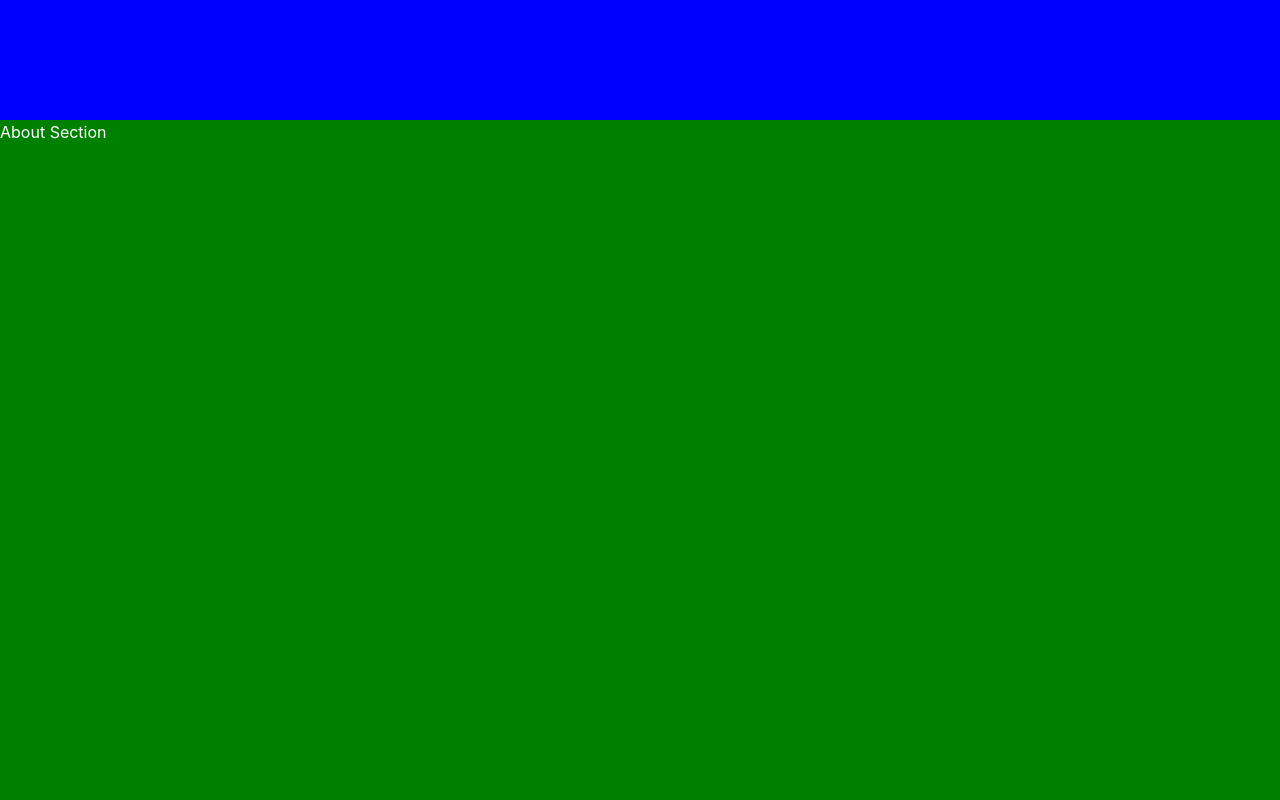
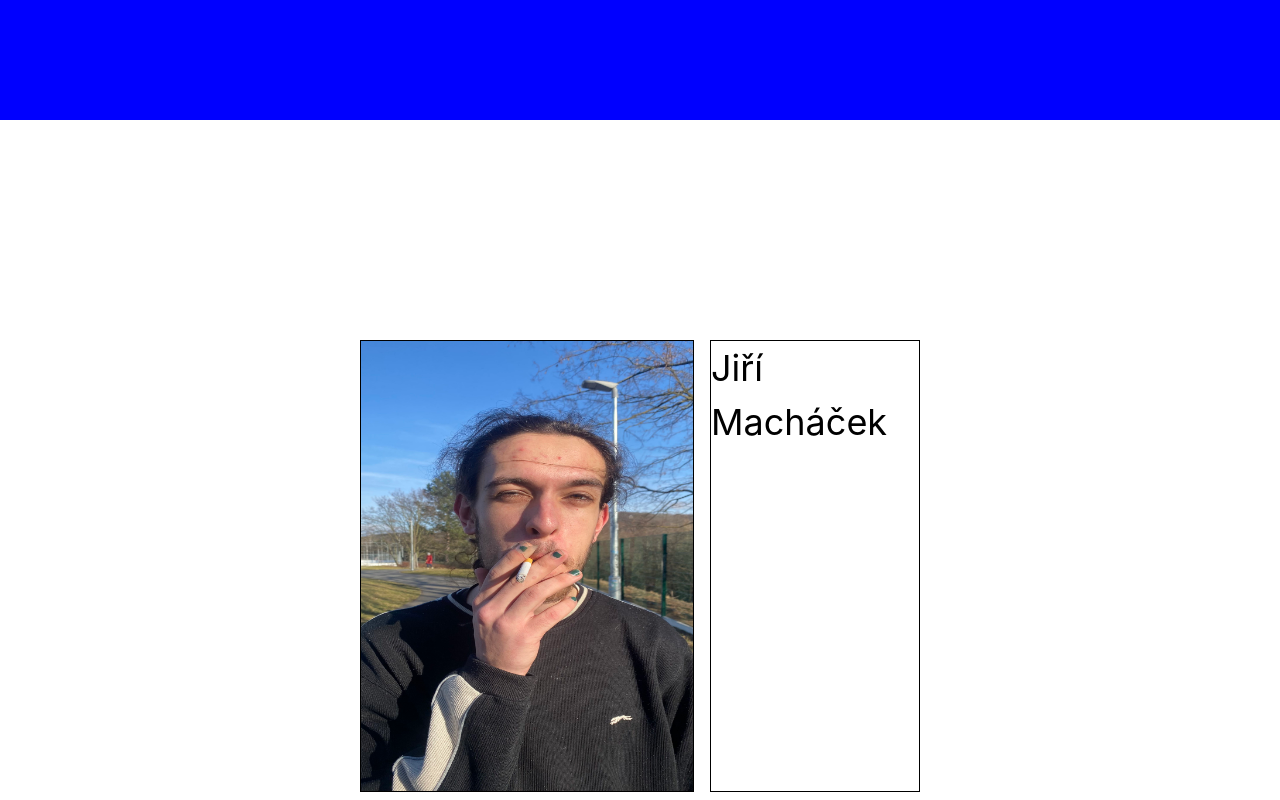
Before and after one commit to codemalcolm/photography-portfolio, a React (Vite) app in the folder photography-portfolio/: page / in a window 1280 px wide. Shown: the part 1480-2280 px from the top of the page. Built offline with nearby package versions, Linux system fonts and the light colour scheme.

Commit message:
auto scroll on scroll-down

```diff
--- a/photography-portfolio/src/Layouts/PageLayout.jsx
+++ b/photography-portfolio/src/Layouts/PageLayout.jsx
@@ -1,7 +1,5 @@
-import React from "react";
 import { Box, Flex } from "@chakra-ui/react";
 import Navbar from "../Navigation/Navbar";
-import useSmoothScroll from "../hooks/useSmoothScroll";
 
 const PageLayout = ({ children }) => {
   return (
--- a/photography-portfolio/src/Navigation/Navbar.jsx
+++ b/photography-portfolio/src/Navigation/Navbar.jsx
@@ -12,7 +12,6 @@ import {
 	DrawerCloseButton,
 } from "@chakra-ui/react";
 import { useDisclosure } from "@chakra-ui/react";
-import useSmoothScroll from "../hooks/useSmoothScroll.js";
 import { useSmoothScrollContext } from "../contexts/SmoothScrollContext.jsx";
 
 const Navbar = () => {
--- a/photography-portfolio/src/Pages/TestPage.jsx
+++ b/photography-portfolio/src/Pages/TestPage.jsx
@@ -1,10 +1,45 @@
 import { Box, Button } from "@chakra-ui/react";
 import img1 from "../assets/images/roadsigns3.jpg";
 import useSmoothScroll from "../hooks/useSmoothScroll";
+import { useEffect, useState } from "react";
+import { useSmoothScrollContext } from "../contexts/SmoothScrollContext"
+import AboutSection from "../components/AboutSection";
 
 const TestPage = () => {
+  const sections = ["#landing-section", "#first-section", "#second-section", "#third-section"];
 
-    const { scrollContainerRef, scrollToSection } = useSmoothScroll();
+    const { scrollToSection } = useSmoothScrollContext();
+    const { scrollContainerRef} = useSmoothScroll();
+    const [currentSectionIndex, setCurrentSectionIndex] = useState(0);
+    const [isScrolling, setIsScrolling] = useState(false);
+    const [lastScrollY, setLastScrollY] = useState(0);
+
+    // useEffect(() => {
+    //   const handleScroll = () => {
+    //     if (isScrolling) return;
+
+    //     const currentScrollY = window.scrollY;
+
+    //     // Check if the user has scrolled past the threshold and hasn't scrolled back up
+    //     if (currentScrollY > 40 && currentScrollY > lastScrollY) {
+    //       setIsScrolling(true);
+    //       const nextSectionIndex = (currentSectionIndex + 1) % sections.length;
+    //       setCurrentSectionIndex(nextSectionIndex);
+    //       smoothScrollTo(sections[nextSectionIndex], 1000, () => {
+    //         setIsScrolling(false); // Reset scrolling state once animation is done
+    //         setLastScrollY(window.scrollY); // Update lastScrollY to the current scroll position
+    //       });
+    //     }
+
+    //     setLastScrollY(currentScrollY);
+    //   };
+
+    //   window.addEventListener("scroll", handleScroll);
+
+    //   return () => {
+    //     window.removeEventListener("scroll", handleScroll);
+    //   };
+    // }, [currentSectionIndex, isScrolling, lastScrollY, sections]);
 
   return (
     <Box
@@ -14,6 +49,7 @@ const TestPage = () => {
     >
 
       <Box
+        id="landing-section"
         data-scroll-section
         style={{ height: "100vh", backgroundColor: "black" }}
       >
@@ -31,9 +67,9 @@ const TestPage = () => {
       <Box
         id="second-section"
         data-scroll-section
-        style={{ height: "100vh", backgroundColor: "green", color: "white" }}
+        style={{ height: "100vh", backgroundColor: "white", color: "black" }}
       >
-        <h1>About Section</h1>
+        <AboutSection/>
       </Box>
 
       <Box
@@ -47,4 +83,36 @@ const TestPage = () => {
   );
 };
 
+const smoothScrollTo = (selector, duration, callback) => {
+  const element = document.querySelector(selector);
+  if (!element) return;
+
+  const targetPosition = element.getBoundingClientRect().top + window.pageYOffset;
+  const startPosition = window.pageYOffset;
+  const distance = targetPosition - startPosition;
+  let startTime = null;
+
+  const ease = (t, b, c, d) => {
+    t /= d / 2;
+    if (t < 1) return c / 2 * t * t + b;
+    t--;
+    return -c / 2 * (t * (t - 2) - 1) + b;
+  };
+
+  const animation = (currentTime) => {
+    if (startTime === null) startTime = currentTime;
+    const timeElapsed = currentTime - startTime;
+    const run = ease(timeElapsed, startPosition, distance, duration);
+    window.scrollTo(0, run);
+    if (timeElapsed < duration) {
+      requestAnimationFrame(animation);
+    } else {
+      if (callback) callback(); // Call the callback function after the animation is done
+    }
+  };
+
+  requestAnimationFrame(animation);
+};
+
+
 export default TestPage;
--- /dev/null
+++ b/photography-portfolio/src/components/AboutSection.jsx
@@ -0,0 +1,23 @@
+import { Box, Flex, Image, Text } from "@chakra-ui/react";
+import React from "react";
+import jiriImg from "../assets/images/jiri.jpg";
+
+const AboutSection = () => {
+	return (
+		<Flex py={"220px"} px={"360px"}>
+			<Box border={"1px solid black"} width={"350px"}>
+				<Image
+					alt="photographer-photo"
+					src={jiriImg}
+					width={"350px"}
+					height={"450px"}
+				/>
+			</Box>
+			<Box ml={"16px"} border={"1px solid black"} width={"220px"}>
+				<Text fontSize={"36px"}>Jiří Macháček</Text>
+			</Box>
+		</Flex>
+	);
+};
+
+export default AboutSection;
--- a/photography-portfolio/src/contexts/SmoothScrollContext.jsx
+++ b/photography-portfolio/src/contexts/SmoothScrollContext.jsx
@@ -4,10 +4,10 @@ import useSmoothScroll from "../hooks/useSmoothScroll";
 const SmoothScrollContext = createContext();
 
 export const SmoothScrollProvider = ({ children }) => {
-  const smoothScroll = useSmoothScroll();
+  const { scrollContainerRef, scrollToSection } = useSmoothScroll();
 
   return (
-    <SmoothScrollContext.Provider value={smoothScroll}>
+    <SmoothScrollContext.Provider value={{ scrollContainerRef, scrollToSection }}>
       {children}
     </SmoothScrollContext.Provider>
   );
--- a/photography-portfolio/src/hooks/useSmoothScroll.js
+++ b/photography-portfolio/src/hooks/useSmoothScroll.js
@@ -50,8 +50,10 @@ const useSmoothScroll = () => {
   const scrollContainerRef = useRef(null);
 
   const scrollToSection = (sectionId, options = {}) => {
+    console.log(sectionId)
     const section = document.querySelector(sectionId);
     if (section) {
+
       section.scrollIntoView({ behavior: "smooth", ...options });
       return true;
     }
```
Also changed, not shown: photography-portfolio/src/assets/images/jiri.jpg (added).
